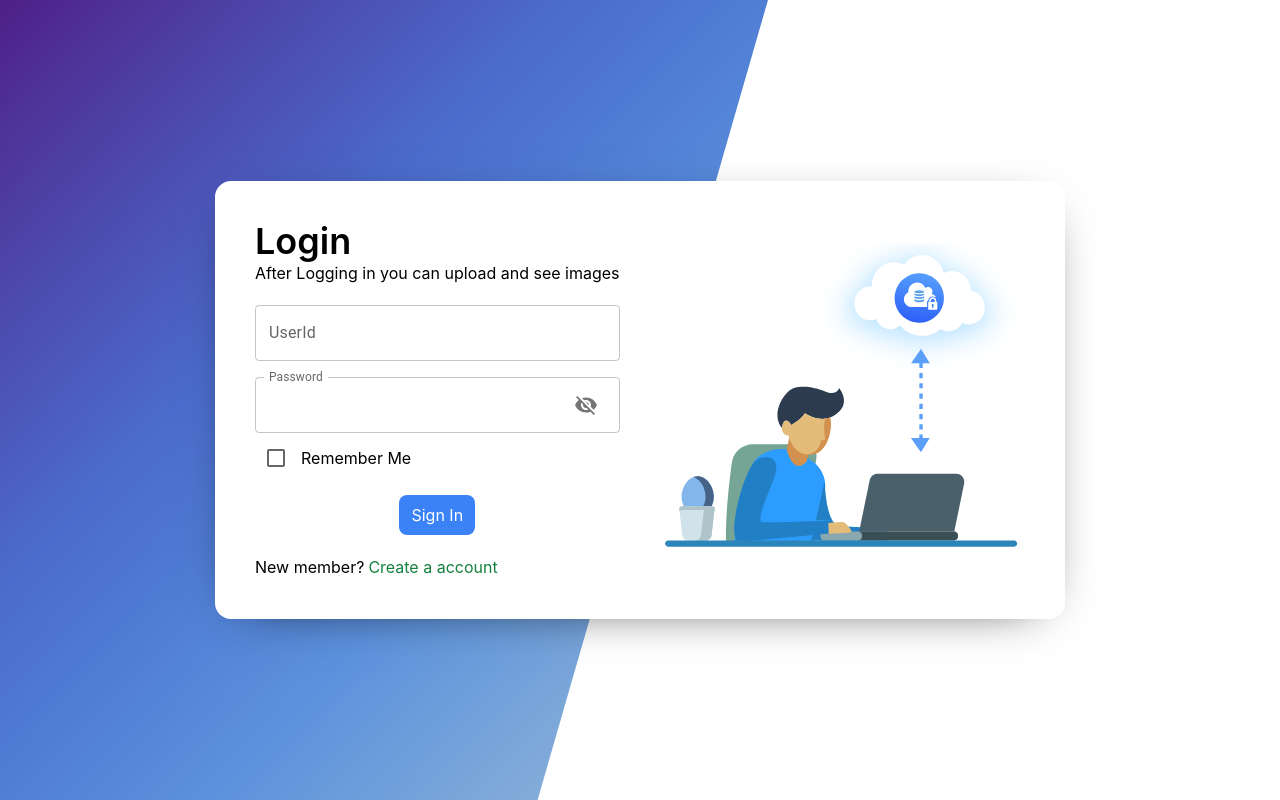
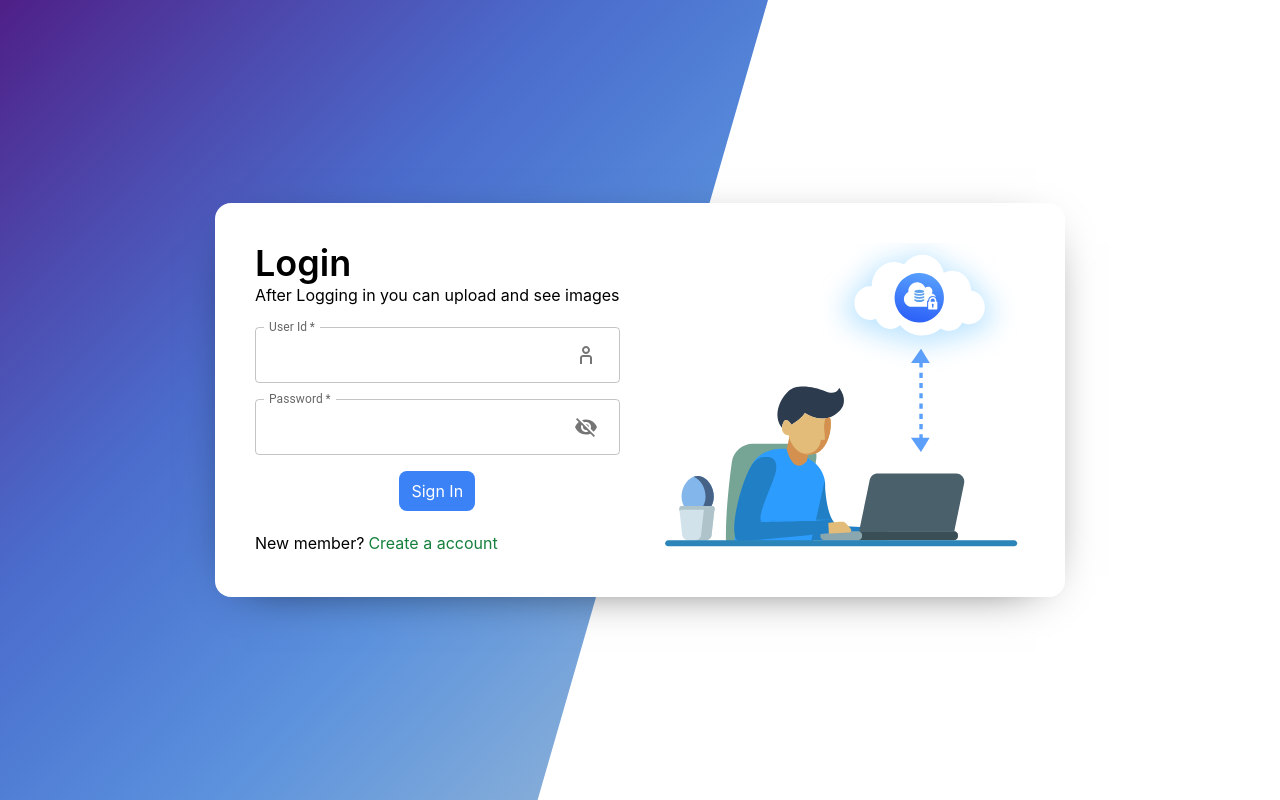
Before and after one commit to vijay4145/go_clock_task, a React (Create React App) app in the folder client/: page /auth in a window 1280 px wide. Built offline with nearby package versions, Linux system fonts and the light colour scheme.

Commit message:
completed login form

```diff
--- a/client/src/components/auth/Login.jsx
+++ b/client/src/components/auth/Login.jsx
@@ -1,6 +1,9 @@
 import { Checkbox, IconButton, InputAdornment, TextField } from "@mui/material";
 import React, { useState } from "react";
 import { MdVisibilityOff, MdVisibility } from "react-icons/md";
+import { CgUser } from "react-icons/cg";
+import { login } from "../../http";
+import { MySnackbar } from "../MySnackbar";
 
 export const Login = ({ setIsLoggingIn }) => {
   const [passwordVisible, setPasswordVisible] = useState(false);
@@ -8,20 +11,73 @@ export const Login = ({ setIsLoggingIn }) => {
     setPasswordVisible(!passwordVisible);
   };
 
+  const [userId, setUserId] = useState("");
+  const [password, setPassword] = useState("");
+  const [isLoading, setIsLoading] = useState(false);
+  const [isError, setIsError] = useState(false);
+  const [errorMsg, setErrorMsg] = useState("Something went wrong");
+
+  const submitForm = (e) => {
+    e.preventDefault();
+    setIsLoading(true);
+    let json = {
+      userId,
+      password,
+    };
+
+    login(json).then((res) => {
+      if (res.status === 404) {
+        setErrorMsg("User not found");
+        setIsError(true);
+      } else if (res.status === 401) {
+        setErrorMsg("Invalid Password");
+        setIsError(true);
+      } else if (res.status === 400) {
+        setErrorMsg("Something went wrong");
+        setIsError(true);
+      } else if (res.status === 200) {
+        localStorage.setItem("token", res.data.token);
+        window.location.href = "/";
+      }
+    });
+  }
+
     return (
       <>
         <div className="flex flex-col gap-5">
-
           <div>
             <h1 className="text-4xl font-semibold">Login</h1>
             <p>After Logging in you can upload and see images</p>
           </div>
-      <form action="" className="flex flex-col gap-4">
-        <TextField fullWidth label="UserId" variant="outlined" />
+          <form onSubmit={submitForm} className="flex flex-col gap-4">
+            <TextField
+              required
+              value={userId}
+              onChange={(e) => setUserId(e.target.value)}
+              fullWidth
+              type="text"
+              label="User Id"
+              variant="outlined"
+              InputLabelProps={{
+                shrink: true,
+              }}
+              InputProps={{
+                endAdornment: (
+                  <InputAdornment position="end">
+                    <IconButton>
+                      <CgUser />
+                    </IconButton>
+                  </InputAdornment>
+                ),
+              }}
+            />
 
             <span className="flex flex-col gap-1">
               <TextField
+                required
                 fullWidth
+                onChange={(e) => setPassword(e.target.value)}
+                value={password}
                 type={passwordVisible ? "text" : "password"}
                 label="Password"
                 variant="outlined"
@@ -32,15 +88,16 @@ export const Login = ({ setIsLoggingIn }) => {
                   endAdornment: (
                     <InputAdornment position="end">
                       <IconButton onClick={TogglePasswordVisibility}>
-                    {passwordVisible ? <MdVisibility /> : <MdVisibilityOff />}
+                        {passwordVisible ? (
+                          <MdVisibility />
+                        ) : (
+                          <MdVisibilityOff />
+                        )}
                       </IconButton>
                     </InputAdornment>
                   ),
                 }}
               />
-          <span className="flex gap-1 items-center">
-            <Checkbox /> <p>Remember Me</p>
-          </span>
             </span>
 
             <span className="flex justify-center">
@@ -59,6 +116,7 @@ export const Login = ({ setIsLoggingIn }) => {
             </div>
           </span>
         </div>
+        <MySnackbar isOpen={isError} setOpen={setIsError} msg={errorMsg} severity='error'/>
       </>
     );
   };
--- a/client/src/http/index.js
+++ b/client/src/http/index.js
@@ -36,6 +36,7 @@ const api = async (endpoint, data,method)=>{
 
 
 export const postUserDetails = async (data)=> await api('/auth/createuser', data, 'post')
+export const login = async (data)=> await api('/auth/login', data, 'post')
 export default api;
 
 
```
Also changed, not shown: 2 other files (tests, documents, lock files or other folders). Lines whose indentation alone changed are shown as unchanged.
